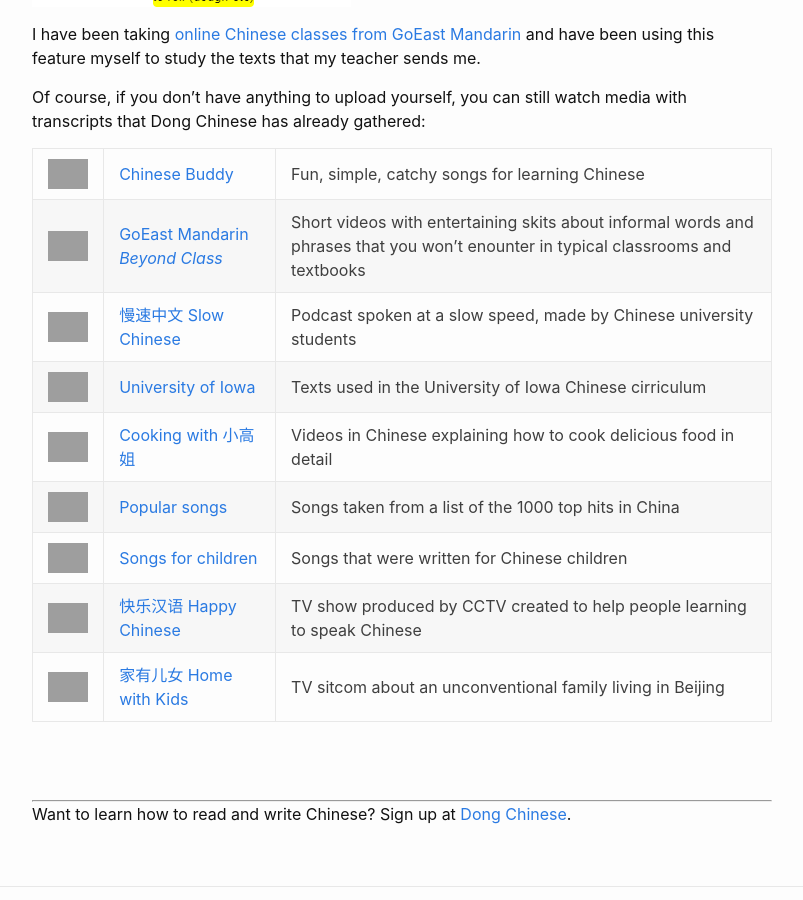
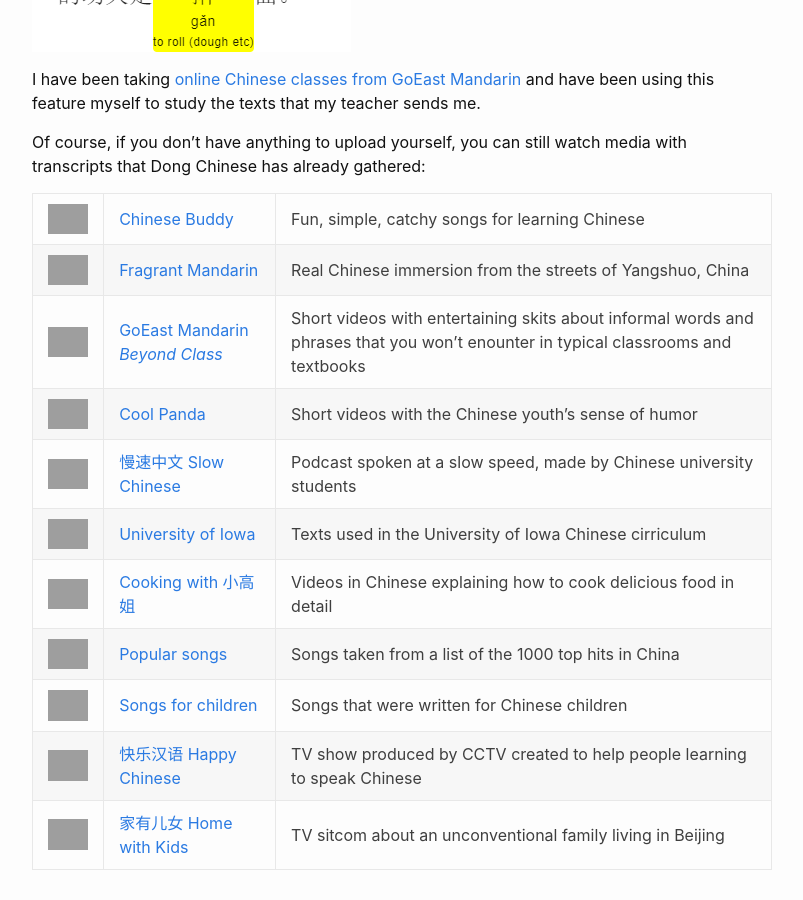
Before and after one commit to peterolson/dong-chinese-blog, a Jekyll site: the page built from _posts/2020-04-08-new-media-feature.md, in a window 1280 px wide and 900 px high, scrolled down 1623 px. Shown: the whole window, without its empty margins (238-1041 px from the left). Built offline with Jekyll 4.4.1, drawn with Linux system fonts in a browser that asks for light colours; grey boxes are pictures that could not be loaded.

```diff
--- a/_includes/media-list.md
+++ b/_includes/media-list.md
@@ -1,7 +1,9 @@
 
 
 | [<img src="https://data.dong-chinese.com/thumb/logos/ChineseBuddy.jpg" alt="Chinese Buddy" width="100" />](https://www.dong-chinese.com/media/Chinese%20Buddy)  | [Chinese Buddy](https://www.dong-chinese.com/media/Chinese%20Buddy)  |  Fun, simple, catchy songs for learning Chinese  |
+|  [<img src="https://data.dong-chinese.com/thumb/logos/FragrantMandarin.jpg" alt="Fragrant Mandarin" width="100" />](https://www.dong-chinese.com/media/Fragrant%20Mandarin)   |  [Fragrant Mandarin](https://www.dong-chinese.com/media/Fragrant%20Mandarin)  |  Real Chinese immersion from the streets of Yangshuo, China  |
 |  [<img src="https://data.dong-chinese.com/thumb/logos/GoEast.png" alt="GoEast Mandarin Beyond Class" width="100" />](https://www.dong-chinese.com/media/GoEast%20Mandarin) |  [GoEast Mandarin *Beyond Class*](https://www.dong-chinese.com/media/GoEast%20Mandarin)  |  Short videos with entertaining skits about informal words and phrases that you won't enounter in typical classrooms and textbooks  |
+|  [<img src="https://data.dong-chinese.com/thumb/logos/CoolPanda.png" alt="Cool Panda" width="100" />](https://www.dong-chinese.com/media/Cool%20Panda)   |  [Cool Panda](https://www.dong-chinese.com/media/Cool%20Panda)  |  Short videos with the Chinese youth's sense of humor  |
 |  [<img src="https://data.dong-chinese.com/thumb/logos/SlowChinese.jpg" alt="Slow Chinese" width="100" />](https://www.dong-chinese.com/media/Slow%20Chinese)  |  [慢速中文 Slow Chinese](https://www.dong-chinese.com/media/Slow%20Chinese)  |  Podcast spoken at a slow speed, made by Chinese university students  |
 |  [<img src="https://data.dong-chinese.com/thumb/logos/IowaUni.jpg" alt="University of Iowa" width="100" />](https://www.dong-chinese.com/media/University%20of%20Iowa)  |  [University of Iowa](https://www.dong-chinese.com/media/University%20of%20Iowa)  |  Texts used in the University of Iowa Chinese cirriculum  |
 |  [<img src="https://data.dong-chinese.com/thumb/logos/Cooking.jpg" alt="小高姐 Cooking" width="100" />](https://www.dong-chinese.com/media/Cooking)  | [Cooking with 小高姐](https://www.dong-chinese.com/media/Cooking)  |  Videos in Chinese explaining how to cook delicious food in detail  |
--- a/_posts/2020-04-08-new-media-feature.md
+++ b/_posts/2020-04-08-new-media-feature.md
@@ -3,7 +3,9 @@ layout: post
 title:  "New feature: add your own media on Dong Chinese"
 ---
 [<img src="https://data.dong-chinese.com/thumb/logos/ChineseBuddy.jpg" alt="Chinese Buddy" width="60" />](https://www.dong-chinese.com/media/Chinese%20Buddy)
+[<img src="https://data.dong-chinese.com/thumb/logos/FragrantMandarin.jpg" alt="Fragrant Mandarin" width="60" />](https://www.dong-chinese.com/media/Fragrant%20Mandarin)
 [<img src="https://data.dong-chinese.com/thumb/logos/GoEast.png" alt="GoEast Mandarin Beyond Class" width="60" />](https://www.dong-chinese.com/media/GoEast%20Mandarin)
+[<img src="https://data.dong-chinese.com/thumb/logos/CoolPanda.png" alt="Cool Panda" width="60" />](https://www.dong-chinese.com/media/Cool%20Panda)
 [<img src="https://data.dong-chinese.com/thumb/logos/SlowChinese.jpg" alt="Slow Chinese" width="60" />](https://www.dong-chinese.com/media/Slow%20Chinese)
 [<img src="https://data.dong-chinese.com/thumb/logos/IowaUni.jpg" alt="University of Iowa" width="60" />](https://www.dong-chinese.com/media/University%20of%20Iowa)
 [<img src="https://data.dong-chinese.com/thumb/logos/Cooking.jpg" alt="小高姐 Cooking" width="60" />](https://www.dong-chinese.com/media/Cooking)
```
Also changed, not shown: _drafts/pictographs.md (+2 -2 lines), _posts/2020-07-14-you-can-learn-chinese-podcast.md (added, +19 -0 lines), _posts/2020-08-20-tone-trainer.md (added, +14 -0 lines), images/toneTrainer.png (added).
